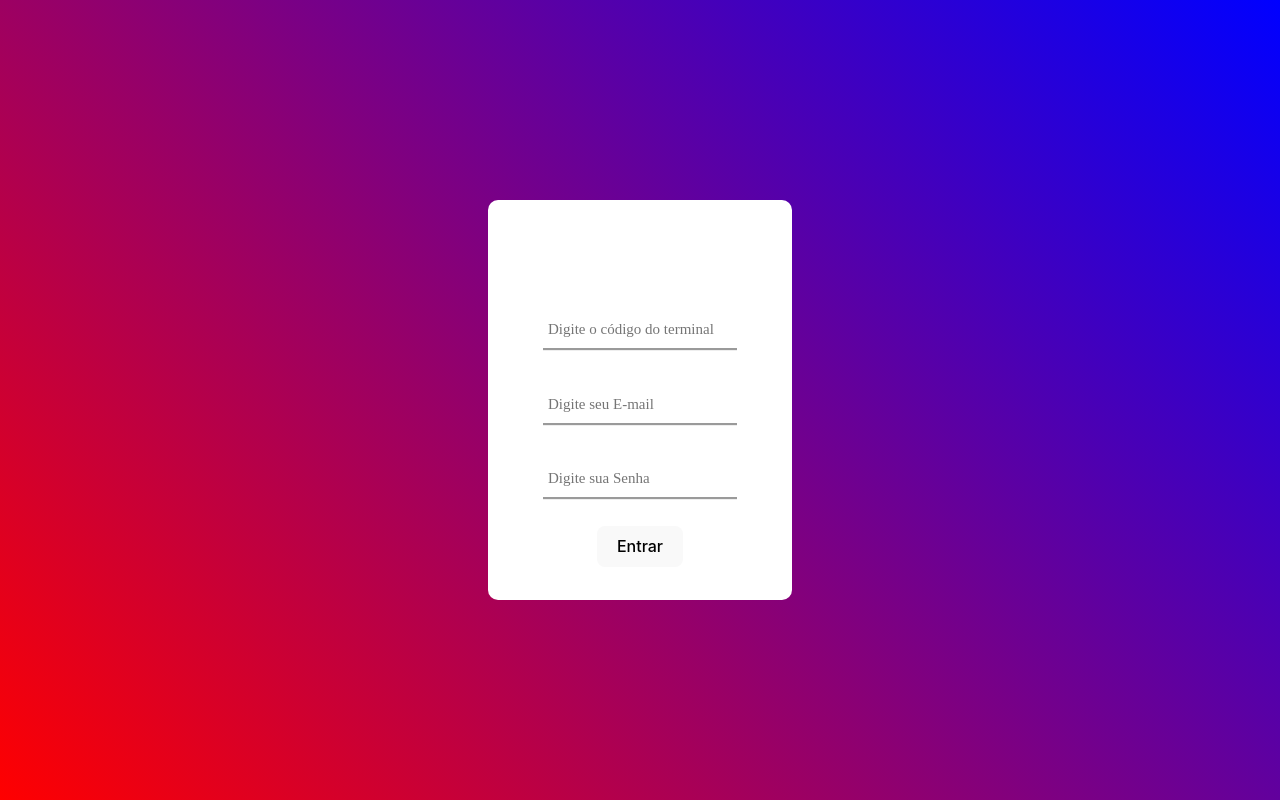
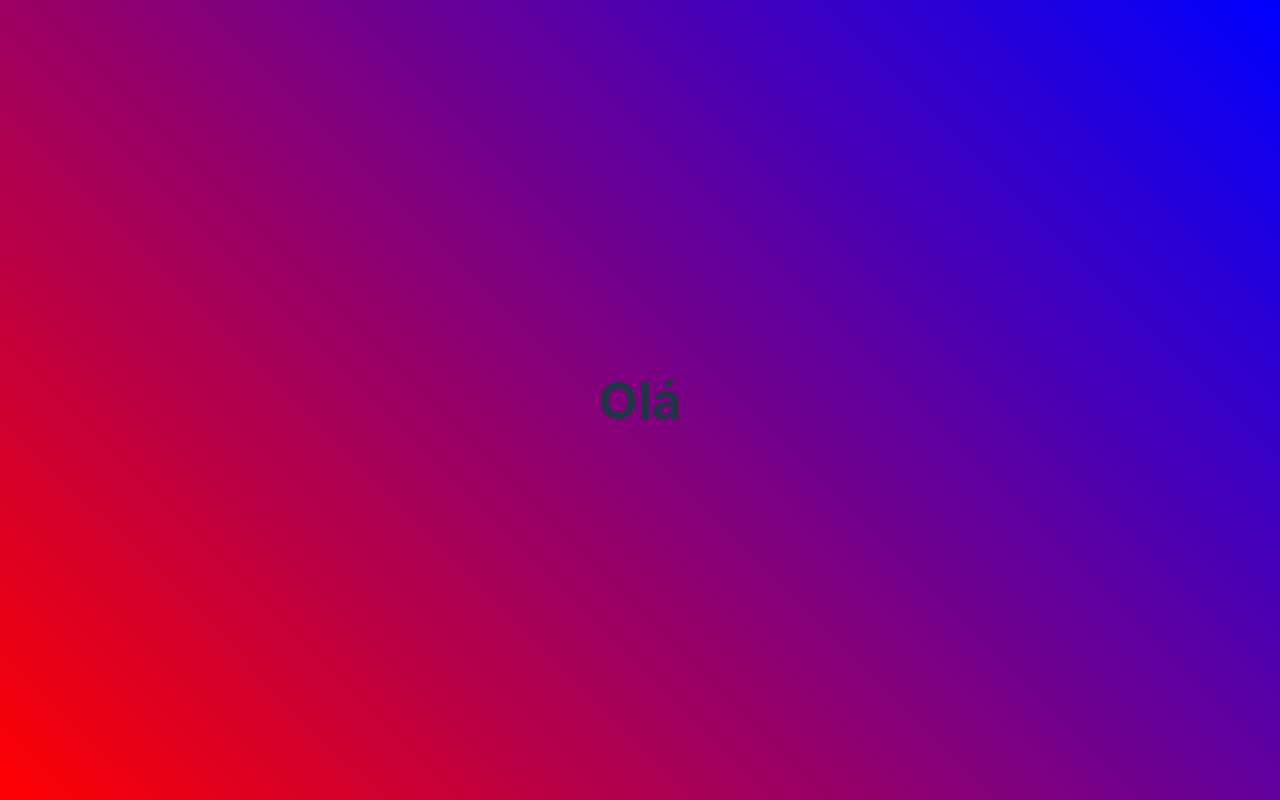
Before and after one commit to RoberManuki/LoginGenericoReact, a React (Vite) app: page /esqueceu-senha in a window 1280 px wide. Built offline with nearby package versions, Linux system fonts and the light colour scheme.

Commit message:
rotas criadas e configuradas

```diff
--- a/package.json
+++ b/package.json
@@ -9,8 +9,12 @@
     "preview": "vite preview"
   },
   "dependencies": {
+    "localforage": "^1.10.0",
+    "match-sorter": "^6.3.1",
     "react": "^18.2.0",
     "react-dom": "^18.2.0",
+    "react-router-dom": "^6.8.1",
+    "sort-by": "^1.2.0",
     "sweetalert": "^2.1.2"
   },
   "devDependencies": {
--- a/src/App.tsx
+++ b/src/App.tsx
@@ -1,13 +1,15 @@
-import FormLogin from "./components/Login/Form/Form";
+import { MainRoutes } from "./routes/MainRoutes";
+import { BrowserRouter } from "react-router-dom";
 import { AuthProvider } from "./contexts/Auth.context";
-import ForgotPassword from "./components/ForgotPassword/ForgotPassword";
 
 function App() {
   return (
     <>
-      <AuthProvider>
-        <FormLogin />
-      </AuthProvider>
+      <BrowserRouter>
+        <AuthProvider>
+          <MainRoutes />
+        </AuthProvider>
+      </BrowserRouter>
     </>
   );
 }
--- a/src/components/ForgotPassword/ForgotPassword.tsx
+++ b/src/components/ForgotPassword/ForgotPassword.tsx
@@ -1,3 +1,7 @@
 export default function ForgotPassword() {
-  return <form></form>;
+  return (
+    <form>
+      <h1>Olá</h1>
+    </form>
+  );
 }
--- a/src/contexts/Auth.context.tsx
+++ b/src/contexts/Auth.context.tsx
@@ -1,4 +1,5 @@
 import swal from "sweetalert";
+import { useNavigate } from "react-router-dom";
 import { createContext, useState } from "react";
 
 const usuarioEstadoInicial = {
@@ -28,29 +29,31 @@ export const AuthContext = createContext({} as AuthContextType);
 
 export const AuthProvider = ({ children }: any) => {
   const [usuario, setUsuario] = useState<UsuarioType>(usuarioEstadoInicial);
+  const navigate = useNavigate();
 
   async function signIn(event: any) {
     event.preventDefault();
 
-    try {
-      const response = await fetch("http://localhost:3000", {
-        method: "POST",
-        headers: {
-          "Content-Type": "application/json",
-        },
-        body: JSON.stringify(usuario),
-      });
-      // const { token } = await response.json();
+    navigate("/dashboard");
+    // try {
+    //   const response = await fetch("http://localhost:3000", {
+    //     method: "POST",
+    //     headers: {
+    //       "Content-Type": "application/json",
+    //     },
+    //     body: JSON.stringify(usuario),
+    //   });
+    //   // const { token } = await response.json();
 
-      // Exemplo de retorno
-      const { token, error }: DataResponseType = { error: "Deu ruim!" };
+    //   // Exemplo de retorno
+    //   const { token, error }: DataResponseType = { error: "Deu ruim!" };
 
-      // Validação
-      if (token) swal("Caso tenha token, entra no sistema!");
-      else swal(`"Mostra erro genérico! ${error}`);
-    } catch (_error) {
-      swal("Erro ao conectar no servidor!");
-    }
+    //   // Validação
+    //   if (token) swal("Caso tenha token, entra no sistema!");
+    //   else swal(`"Mostra erro genérico! ${error}`);
+    // } catch (_error) {
+    //   swal("Erro ao conectar no servidor!");
+    // }
   }
 
   return (
--- a/src/main.tsx
+++ b/src/main.tsx
@@ -1,10 +1,10 @@
+import "./index.css";
+import App from "./App";
 import React from "react";
 import ReactDOM from "react-dom/client";
-import App from "./App";
-import "./index.css";
 
 ReactDOM.createRoot(document.getElementById("root") as HTMLElement).render(
-  // <React.StrictMode>
-  <App />
-  // </React.StrictMode>,
+  <React.StrictMode>
+    <App />
+  </React.StrictMode>,
 );
--- /dev/null
+++ b/src/pages/DashboardPage.tsx
@@ -0,0 +1,3 @@
+export default function DashboardPage() {
+  return <h1>Welcome</h1>;
+}
--- /dev/null
+++ b/src/pages/ForgotPasswordPage.tsx
@@ -0,0 +1,5 @@
+import ForgotPassword from "../components/ForgotPassword/ForgotPassword";
+
+export default function ForgotPasswordPage() {
+  return <ForgotPassword />;
+}
--- /dev/null
+++ b/src/pages/LoginPage.tsx
@@ -0,0 +1,5 @@
+import FormLogin from "../components/Login/Form/Form";
+
+export default function LoginPage() {
+  return <FormLogin />;
+}
--- /dev/null
+++ b/src/pages/NotFoundPage.tsx
@@ -0,0 +1,3 @@
+export default function NotFoundPage() {
+  return <h1>404 - Not found</h1>;
+}
--- /dev/null
+++ b/src/routes/MainRoutes.tsx
@@ -0,0 +1,16 @@
+import LoginPage from "../pages/LoginPage";
+import NotFoundPage from "../pages/NotFoundPage";
+import { Route, Routes } from "react-router-dom";
+import DashboardPage from "../pages/DashboardPage";
+import ForgotPasswordPage from "../pages/ForgotPasswordPage";
+
+export const MainRoutes = () => {
+  return (
+    <Routes>
+      <Route path="/" element={<LoginPage />} />
+      <Route path="/esqueceu-senha" element={<ForgotPasswordPage />} />
+      <Route path="/dashboard" element={<DashboardPage />} />
+      <Route path="*" element={<NotFoundPage />} />
+    </Routes>
+  );
+};
```
Also changed, not shown: 1 other file (tests, documents, lock files or other folders).
